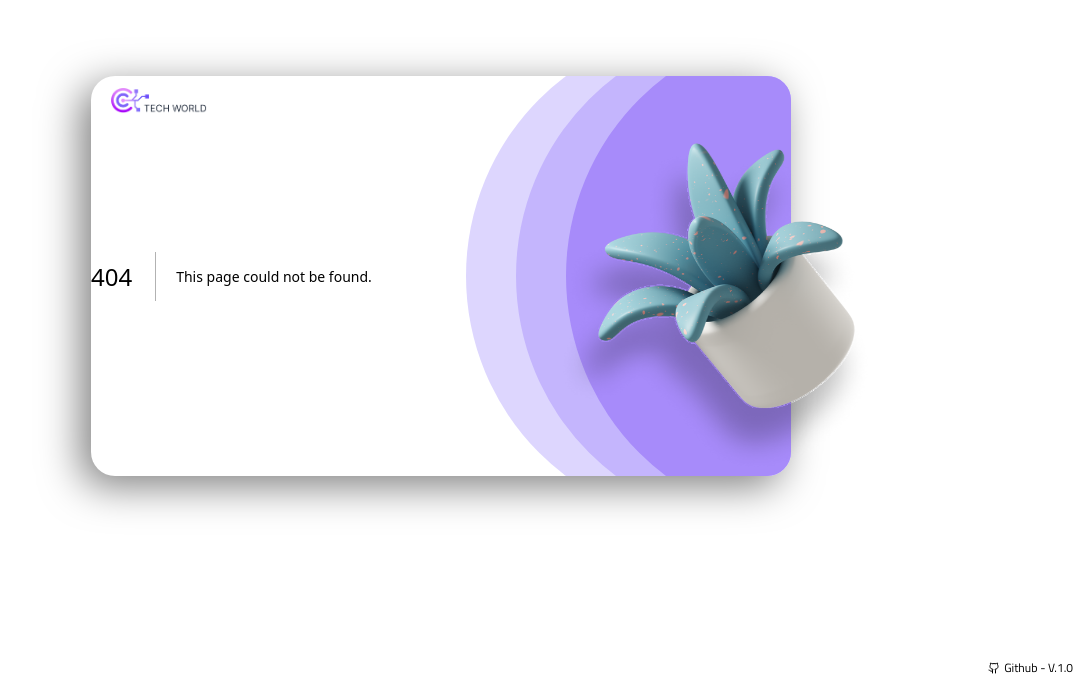
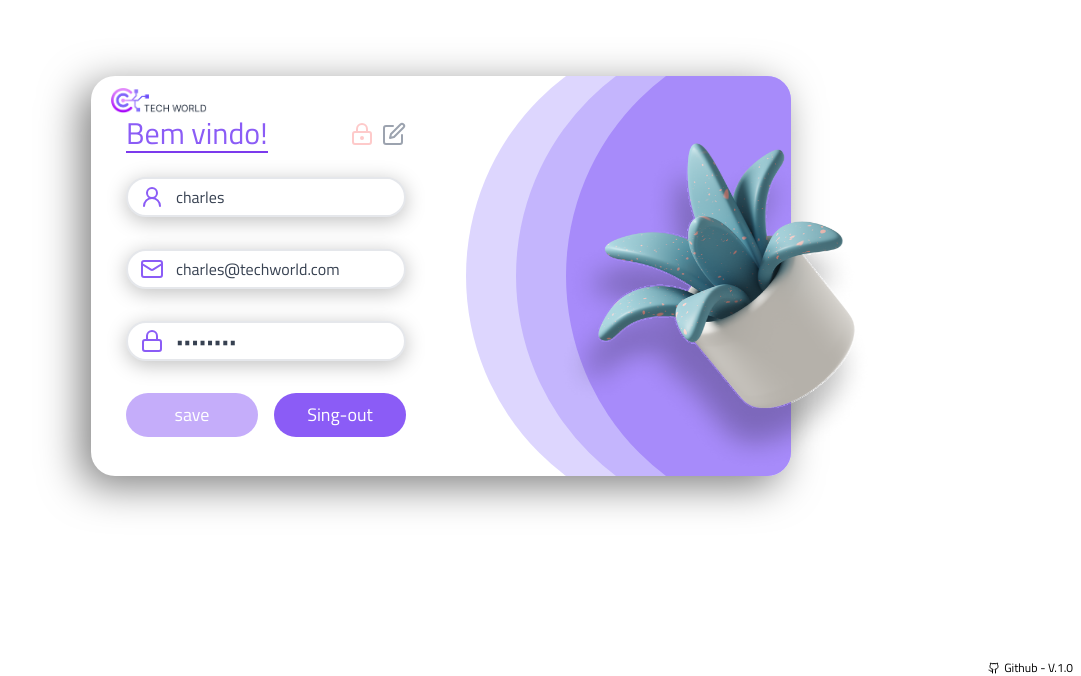
Before and after one commit to charles-mrt/tech-world-login, a Next.js app: page /painel in a window 1280 px wide. Before the commit this address had no page. Shown: the part 124-800 px from the top of the page, without its empty margins (199-1280 px from the left). Built offline with nearby package versions, Linux system fonts and the light colour scheme.

Commit message:
feat: implement user painel interface

```diff
--- /dev/null
+++ b/src/app/painel/page.tsx
@@ -0,0 +1,82 @@
+'use client'
+
+import { useState } from 'react'
+
+import { Lock, Mail, User2, PenSquare, LockKeyhole, UnlockKeyhole } from 'lucide-react'
+
+import { TransitionLayout } from '../components/TransitionLayout'
+import { Header } from '../components/Header'
+import { Form } from '../components/Form'
+import { InputField } from '../components/InputField'
+import { Button } from '../components/Button'
+
+
+
+export default function Page() {
+
+  const [isUpdated, setIsUpdated] = useState(false)
+
+  const handleUpdateUserData = (updating: boolean) => {
+
+    setIsUpdated(updating)
+  }
+
+  return (
+
+    <TransitionLayout >
+
+      <Header>
+        <div className="flex items-center justify-between w-full">
+          <h1 className="text-violet-500 border-b-2 border-violet-600 text-3xl">Bem vindo!</h1>
+          <div className="flex gap-2">
+            {isUpdated ? (
+              <UnlockKeyhole className="w-6 h-6 text-green-300" />
+            ) : (
+              <LockKeyhole className="w-6 h-6 text-red-200" />
+            )
+            }
+            <PenSquare
+              className={`${isUpdated ? 'text-violet-500' : 'text-gray-400'} hover:text-violet-400`}
+              onClick={() => handleUpdateUserData(true)}
+            />
+          </div>
+
+        </div>
+      </Header>
+
+      <Form>
+        {isUpdated ? (
+          <>
+            <InputField icon={<User2 />} type="text" placeHolder="charles" />
+            <InputField icon={<Mail />} type="email" placeHolder="charles@techworld.com" />
+            <InputField icon={<Lock />} type="password" placeHolder="password" />
+          </>
+        ) : (
+          <>
+            <InputField icon={<User2 />} type="text" value="charles" />
+            <InputField icon={<Mail />} type="email" value="charles@techworld.com" />
+            <InputField icon={<Lock />} type="password" value="password" />
+          </>
+        )
+        }
+
+        <div className={`
+          flex
+          justify-between
+          items-center
+          gap-4
+          ${isUpdated ? '' : '[&>*:first-child]:opacity-50'}
+          `}>
+
+          <Button text='save' handleClick={() => handleUpdateUserData(false)} />
+          <Button text='Sing-out' />
+        </div>
+
+      </Form>
+
+
+    </TransitionLayout>
+
+  )
+
+}
```
